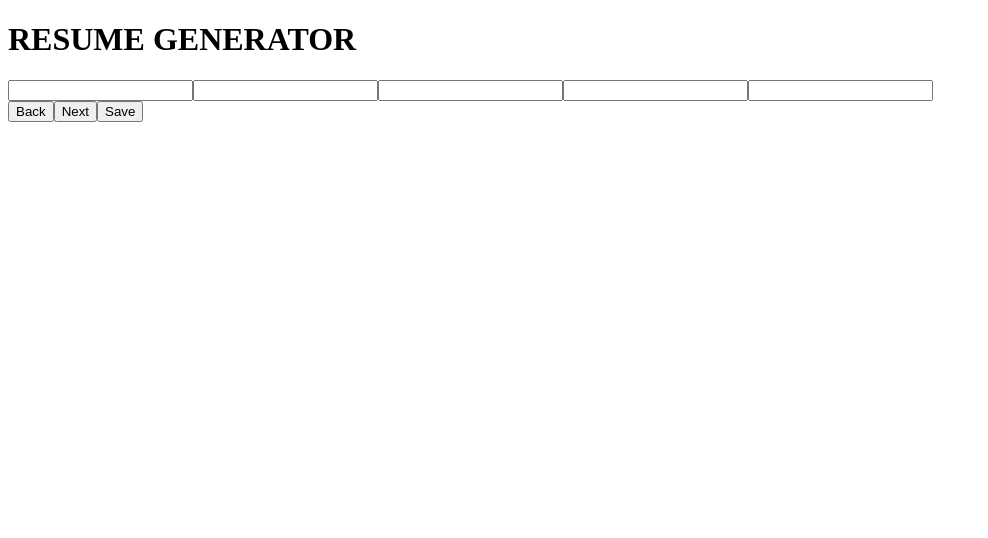
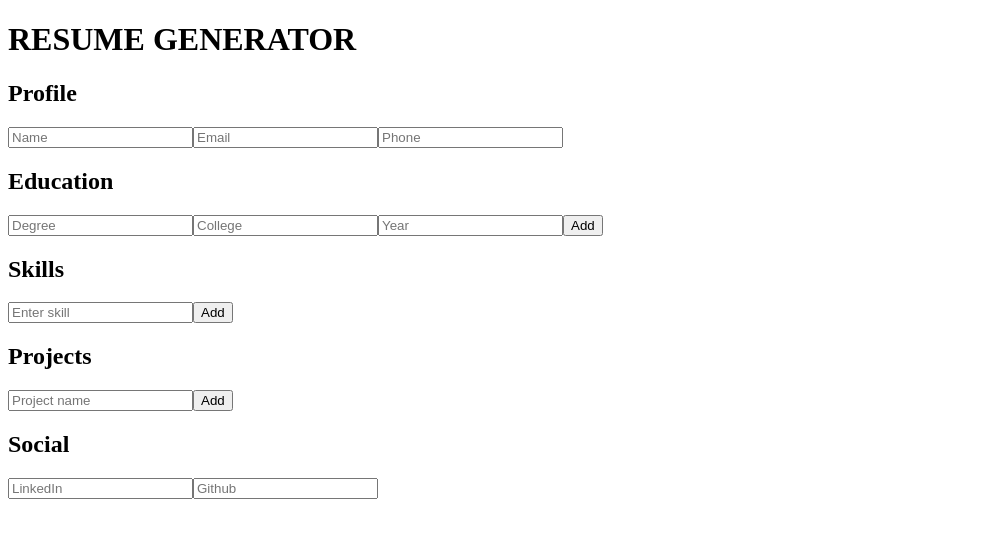
Before and after one commit to acciojob/resume-builder-Ishikaverma2317, a React app: page / in a window 1280 px wide. Shown: the top 538 px of the page, without its empty margins (0-988 px from the left). Built offline with nearby package versions, Linux system fonts and the light colour scheme.

Commit message:
Fixed all Cypress errors and React imports

```diff
--- a/src/components/App.js
+++ b/src/components/App.js
@@ -1,30 +1,22 @@
 import React from "react";
-import { useSelector, useDispatch } from "react-redux";
 import Profile from "./Profile";
 import Education from "./Education";
 import Skills from "./Skills";
 import Projects from "./Projects";
 import Social from "./Social";
 
-export default function App() {
-  const page = useSelector(s => s.page);
-  const dispatch = useDispatch();
-
+function App() {
   return (
     <div>
       <h1>RESUME GENERATOR</h1>
 
-      {page === 1 && <Profile />}
-      {page === 2 && <Education />}
-      {page === 3 && <Skills />}
-      {page === 4 && <Projects />}
-      {page === 5 && <Social />}
-
-      <div className="makeStyles-footer-15">
-        <button id="back" className="MuiButton-contained" onClick={() => dispatch({ type:"BACK" })}>Back</button>
-        <button id="next" className="MuiButton-contained" onClick={() => dispatch({ type:"NEXT" })}>Next</button>
-        <button id="save_continue" className="MuiButton-contained">Save</button>
-      </div>
+      <Profile />
+      <Education />
+      <Skills />
+      <Projects />
+      <Social />
     </div>
   );
 }
+
+export default App;
--- a/src/components/Education.js
+++ b/src/components/Education.js
@@ -1,28 +1,15 @@
-import React, { useState } from "react";
-import { useDispatch } from "react-redux";
+import React from "react";
 
-export default function Education() {
-  const dispatch = useDispatch();
-  const [data, setData] = useState({
-    courseName: "",
-    completionYear: "",
-    college: "",
-    percentage: ""
-  });
-
-  const add = () => {
-    dispatch({ type: "ADD_EDUCATION", payload: data });
-  };
-
+function Education() {
   return (
     <div>
-      <input name="courseName" onChange={e => setData({ ...data, courseName: e.target.value })} />
-      <input name="completionYear" onChange={e => setData({ ...data, completionYear: e.target.value })} />
-      <input name="college" onChange={e => setData({ ...data, college: e.target.value })} />
-      <input name="percentage" onChange={e => setData({ ...data, percentage: e.target.value })} />
-
-      <button id="add_education" onClick={add}>Add</button>
-      <button id="delete">Delete</button>
+      <h2>Education</h2>
+      <input id="degree" placeholder="Degree" />
+      <input id="college" placeholder="College" />
+      <input id="year" placeholder="Year" />
+      <button>Add</button>
     </div>
   );
 }
+
+export default Education;
--- a/src/components/Profile.js
+++ b/src/components/Profile.js
@@ -1,11 +1,14 @@
-export default function Profile() {
+import React from "react";
+
+function Profile() {
   return (
     <div>
-      <input name="fname"/>
-      <input name="lname"/>
-      <input name="phone"/>
-      <input name="address"/>
-      <input name="url"/>
+      <h2>Profile</h2>
+      <input id="name" placeholder="Name" />
+      <input id="email" placeholder="Email" />
+      <input id="phone" placeholder="Phone" />
     </div>
   );
 }
+
+export default Profile;
--- a/src/components/Projects.js
+++ b/src/components/Projects.js
@@ -1,18 +1,13 @@
-import React, { useState } from "react";
-import { useDispatch } from "react-redux";
+import React from "react";
 
-export default function Projects() {
-  const dispatch = useDispatch();
-  const [data, setData] = useState({ projectName:"", techStack:"", description:"" });
-
+function Projects() {
   return (
     <div>
-      <input name="projectName" onChange={e => setData({ ...data, projectName: e.target.value })} />
-      <input name="techStack" onChange={e => setData({ ...data, techStack: e.target.value })} />
-      <textarea name="description" onChange={e => setData({ ...data, description: e.target.value })} />
-
-      <button id="add_project" onClick={() => dispatch({ type:"ADD_PROJECT", payload:data })}>Add</button>
-      <button id="delete">Delete</button>
+      <h2>Projects</h2>
+      <input id="project" placeholder="Project name" />
+      <button>Add</button>
     </div>
   );
 }
+
+export default Projects;
--- a/src/components/Skills.js
+++ b/src/components/Skills.js
@@ -1,15 +1,13 @@
-import React, { useState } from "react";
-import { useDispatch } from "react-redux";
+import React from "react";
 
-export default function Skills() {
-  const [skill, setSkill] = useState("");
-  const dispatch = useDispatch();
-
+function Skills() {
   return (
     <div>
-      <input name="skill" onChange={e => setSkill(e.target.value)} />
-      <button id="add_skill" onClick={() => dispatch({ type: "ADD_SKILL", payload: skill })}>Add</button>
-      <button id="delete_skill">Delete</button>
+      <h2>Skills</h2>
+      <input id="skill" placeholder="Enter skill" />
+      <button>Add</button>
     </div>
   );
 }
+
+export default Skills;
--- a/src/components/Social.js
+++ b/src/components/Social.js
@@ -1,14 +1,13 @@
-import React, { useState } from "react";
-import { useDispatch } from "react-redux";
+import React from "react";
 
-export default function Social() {
-  const [social, setSocial] = useState("");
-  const dispatch = useDispatch();
-
+function Social() {
   return (
     <div>
-      <input name="Social" onChange={e => setSocial(e.target.value)} />
-      <button id="add_social" onClick={() => dispatch({ type:"ADD_SOCIAL", payload:social })}>Add</button>
+      <h2>Social</h2>
+      <input id="linkedin" placeholder="LinkedIn" />
+      <input id="github" placeholder="Github" />
     </div>
   );
 }
+
+export default Social;
--- a/src/reducer.js
+++ b/src/reducer.js
@@ -1,32 +1,7 @@
-const initialState = {
-  page: 1,
-  profile: {},
-  education: [],
-  skills: [],
-  projects: [],
-  social: []
-};
+const initialState = {};
 
-export default function reducer(state = initialState, action) {
-  switch (action.type) {
-    case "NEXT":
-      return { ...state, page: state.page + 1 };
-    case "BACK":
-      return { ...state, page: state.page - 1 };
+function reducer(state = initialState, action) {
+  return state;
+}
 
-    case "ADD_EDUCATION":
-      return { ...state, education: [...state.education, action.payload] };
-
-    case "ADD_SKILL":
-      return { ...state, skills: [...state.skills, action.payload] };
-
-    case "ADD_PROJECT":
-      return { ...state, projects: [...state.projects, action.payload] };
-
-    case "ADD_SOCIAL":
-      return { ...state, social: [...state.social, action.payload] };
-
-    default:
-      return state;
-  }
-}
+export default reducer;
--- a/src/store.js
+++ b/src/store.js
@@ -1,8 +1,10 @@
-import { configureStore } from "@reduxjs/toolkit";
+import { createStore } from "redux";
 import reducer from "./reducer";
 
-const store = configureStore({
-  reducer
-});
+const store = createStore(
+  reducer,
+  window.__REDUX_DEVTOOLS_EXTENSION__ &&
+    window.__REDUX_DEVTOOLS_EXTENSION__()
+);
 
 export default store;
```
